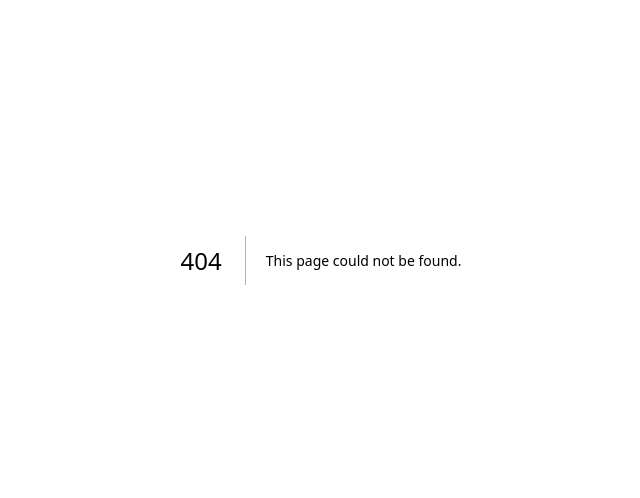
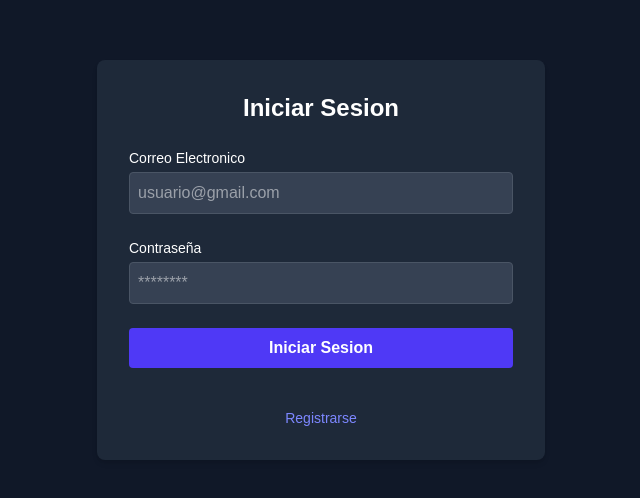
Before and after one commit to lio5000/ecommerce-leo, a Next.js app: page /login in a window 1280 px wide. Before the commit this address had no page. Shown: the part 140-638 px from the top of the page, without its empty margins (319-959 px from the left). Built offline with nearby package versions, Linux system fonts and the light colour scheme.

Commit message:
agregar estructura para inicio de sesion

```diff
--- /dev/null
+++ b/src/app/login/page.tsx
@@ -0,0 +1,66 @@
+"use client";
+import React, { useState } from "react";
+import { useRouter } from "next/navigation"; //esto es para redirigir al usuario luego de validar los datos
+import Link from "next/link";
+
+export default function LoginPage() {
+  const [email, setEmail] = useState("");
+  const [password, setPassword] = useState("");
+  const router = useRouter();
+
+  // aca tuve un problema con las versiones, ya que FormEvent me salia como deprecated, entonces encontre como solucion poner any
+  // a pesar que evita el tipado
+  const handleLogin = (e: any) => {
+    e.preventDefault();
+    if (!email || !password) {
+      alert("Campos incompletos");
+      return;
+    }
+    localStorage.setItem("user", JSON.stringify({ email }));
+    router.push("/");
+  };
+
+  return (
+    <div className="flex min-h-screen items-center justify-center bg-gray-900 text-white">
+      <form
+        onSubmit={handleLogin}
+        className="w-full max-w-md p-8 space-y-6 bg-gray-800 rounded-lg shadow-md"
+      >
+        <h2 className="text-2xl font-bold text-center">Iniciar Sesion</h2>
+        <div>
+          <label className="block text-sm font-medium">
+            Correo Electronico
+          </label>
+          <input
+            type="email"
+            value={email}
+            onChange={(e) => setEmail(e.target.value)}
+            className="w-full mt-1 p-2 bg-gray-700 border border-gray-600 rounded text-white"
+            placeholder="usuario@gmail.com"
+          />
+        </div>
+        <div>
+          <label className="block text-sm font-medium">Contraseña</label>
+          <input
+            type="password"
+            value={password}
+            onChange={(e) => setPassword(e.target.value)}
+            className="w-full mt-1 p-2 bg-gray-700 border border-gray-600 rounded text-white"
+            placeholder="********"
+          />
+        </div>
+        <button
+          type="submit"
+          className="w-full py-2 bg-indigo-600 hover:bg-indigo-700 rounded font-semibold transition-colors"
+        >
+          Iniciar Sesion
+        </button>
+        <div className="text-center text-sm text-gray-400 mt-4">
+          <Link href="/register" className="text-indigo-400 hover:underline">
+            Registrarse
+          </Link>
+        </div>
+      </form>
+    </div>
+  );
+}
```
